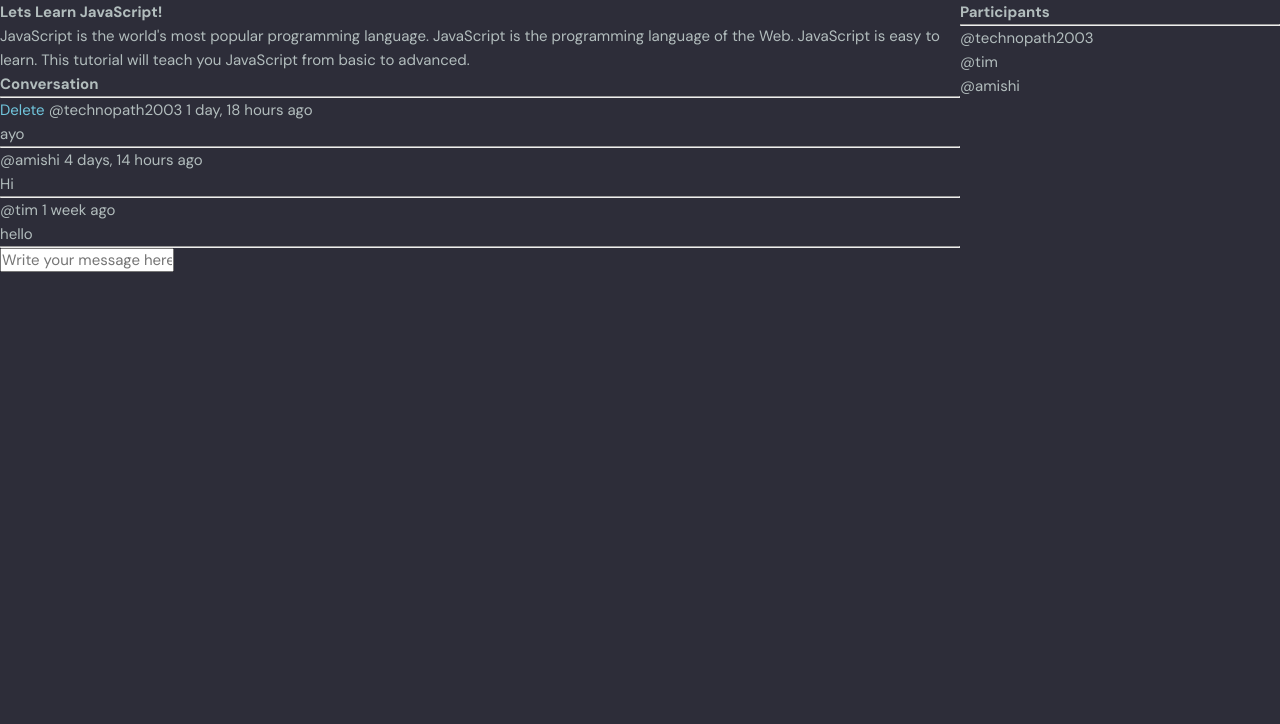
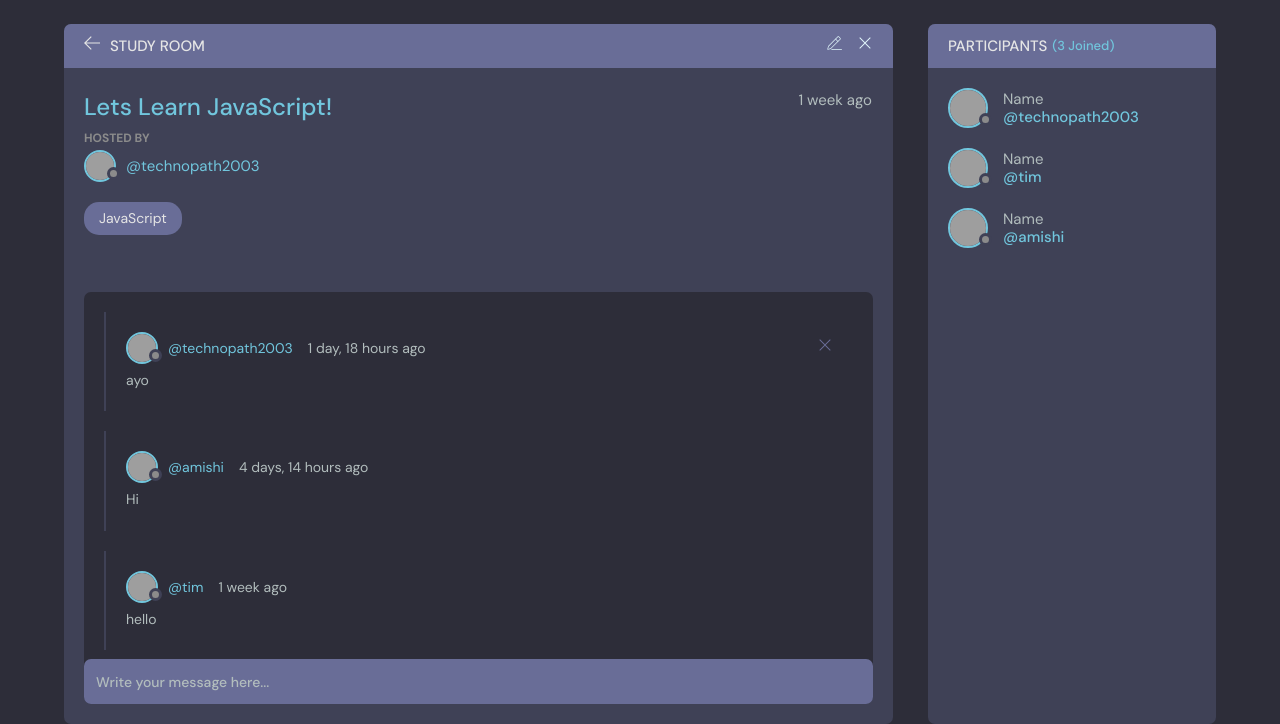
Before and after one commit to Anonymous-Technopath/Study-Chat-Website, a Django app: page /room/1/ in a window 1280 px wide. Shown: the part 76-800 px from the top of the page. Run offline with Django 4.2, Linux system fonts and the light colour scheme; a user stored in the database is signed in; data comes from the database, SQL or seed files in the repository; both versions use the stored data as it was after the commit; grey boxes are pictures that could not be loaded.

Commit message:
Integrated room.html with the theme

```diff
--- a/base/templates/base/room.html
+++ b/base/templates/base/room.html
@@ -2,53 +2,152 @@
 
 {% block content %}
 
-<style>
-    .room-container{
-        display: grid;
-        grid-template-columns: 3fr 1fr;
-    }
-</style>
 
-<div class="room-container">
-    <div>
-        <h1>{{room.name}}</h1>
-        <p>{{room.description}}</p>
+    <main class="profile-page layout layout--2">
+      <div class="container">
+        <!-- Room Start -->
+        <div class="room">
+          <div class="room__top">
+            <div class="room__topLeft">
+              <a href="{% url 'home' %}">
+                <svg version="1.1" xmlns="http://www.w3.org/2000/svg" width="32" height="32" viewBox="0 0 32 32">
+                  <title>arrow-left</title>
+                  <path
+                    d="M13.723 2.286l-13.723 13.714 13.719 13.714 1.616-1.611-10.96-10.96h27.625v-2.286h-27.625l10.965-10.965-1.616-1.607z"
+                  ></path>
+                </svg>
+              </a>
+              <h3>Study Room</h3>
+            </div>
+            {% if request.user == room.host %}
+            <div class="room__topRight">
 
-        <div class="comment-wrapper">
-            <h3>Conversation</h3>
-            <hr>
+              <a href="{% url 'update-room' room.id %}">
+                <svg
+                  enable-background="new 0 0 24 24"
+                  height="32"
+                  viewBox="0 0 24 24"
+                  width="32"
+                  xmlns="http://www.w3.org/2000/svg"
+                >
+                  <title>edit</title>
+                  <g>
+                    <path d="m23.5 22h-15c-.276 0-.5-.224-.5-.5s.224-.5.5-.5h15c.276 0 .5.224.5.5s-.224.5-.5.5z" />
+                  </g>
+                  <g>
+                    <g>
+                      <path
+                        d="m2.5 22c-.131 0-.259-.052-.354-.146-.123-.123-.173-.3-.133-.468l1.09-4.625c.021-.09.067-.173.133-.239l14.143-14.143c.565-.566 1.554-.566 2.121 0l2.121 2.121c.283.283.439.66.439 1.061s-.156.778-.439 1.061l-14.142 14.141c-.065.066-.148.112-.239.133l-4.625 1.09c-.038.01-.077.014-.115.014zm1.544-4.873-.872 3.7 3.7-.872 14.042-14.041c.095-.095.146-.22.146-.354 0-.133-.052-.259-.146-.354l-2.121-2.121c-.19-.189-.518-.189-.707 0zm3.081 3.283h.01z"
+                      />
+                    </g>
+                    <g>
+                      <path
+                        d="m17.889 10.146c-.128 0-.256-.049-.354-.146l-3.535-3.536c-.195-.195-.195-.512 0-.707s.512-.195.707 0l3.536 3.536c.195.195.195.512 0 .707-.098.098-.226.146-.354.146z"
+                      />
+                    </g>
+                  </g>
+                </svg>
+              </a>
+              <a href="{% url 'delete-room' room.id %}">
+                <svg version="1.1" xmlns="http://www.w3.org/2000/svg" width="32" height="32" viewBox="0 0 32 32">
+                  <title>remove</title>
+                  <path
+                    d="M27.314 6.019l-1.333-1.333-9.98 9.981-9.981-9.981-1.333 1.333 9.981 9.981-9.981 9.98 1.333 1.333 9.981-9.98 9.98 9.98 1.333-1.333-9.98-9.98 9.98-9.981z"
+                  ></path>
+                </svg>
+              </a>
 
+            </div>
+            {% endif %}
+
+
+          </div>
+          <div class="room__box scroll">
+            <div class="room__header scroll">
+              <div class="room__info">
+                <h3>{{room.name}}</h3>
+                <span>{{room.created|timesince}} ago</span>
+              </div>
+              <div class="room__hosted">
+                <p>Hosted By</p>
+                <a href="{% url 'user-profile' room.host.id %}" class="room__author">
+                  <div class="avatar avatar--small">
+                    <img src="https://randomuser.me/api/portraits/men/37.jpg" />
+                  </div>
+                  <span>@{{room.host}}</span>
+                </a>
+              </div>
+              <!-- <div class="room__details">
+                {{room.description}}
+              </div> -->
+              <span class="room__topics">{{room.topic}}</span>
+            </div>
+            <div class="room__conversation">
+              <div class="threads scroll">
                 {% for message in room_messages %}
-                <div>
+                <div class="thread">
+                  <div class="thread__top">
+                    <div class="thread__author">
+                      <a href="{% url 'user-profile' message.user.id %}" class="thread__authorInfo">
+                        <div class="avatar avatar--small">
+                          <img src="https://randomuser.me/api/portraits/men/37.jpg" />
+                        </div>
+                        <span>@{{message.user}}</span>
+                      </a>
+                      <span class="thread__date">{{message.created|timesince}} ago</span>
+                    </div>
                     {% if request.user == message.user %}
-                    <a href="{% url 'delete-message' message.id %}">Delete</a>
+                    <div class="thread__delete">
+                        <a href="{% url 'delete-message' message.id %}">
+                            <svg version="1.1" xmlns="http://www.w3.org/2000/svg" width="32" height="32" viewBox="0 0 32 32">
+                                <title>remove</title>
+                                <path
+                                d="M27.314 6.019l-1.333-1.333-9.98 9.981-9.981-9.981-1.333 1.333 9.981 9.981-9.981 9.98 1.333 1.333 9.981-9.98 9.98 9.98 1.333-1.333-9.98-9.98 9.98-9.981z"
+                                ></path>
+                            </svg>
+                        </a>
+                    </div>
                     {% endif %}
-                    <small>@{{message.user}}   {{message.created|timesince}} ago </small>  <!-- Here '|' allows us to add filter timesince-->
-                    <p>{{message.body}}</p>
-                    <hr>
+                  </div>
+                  <div class="thread__details">
+                    {{message.body}}
+                  </div>
                 </div>
                 {% endfor %}
-
               </div>
-
+            </div>
+          </div>
           {% if request.user.is_authenticated %}
-        <div>
+          <div class="room__message">
             <form method="POST" action="">
                 {% csrf_token %}
-                <input type="text" name="body" placeholder="Write your message here...">
+                <input type="text" name="body" placeholder="Write your message here..." />
             </form>
           </div>
           {% endif %}
         </div>
-    <div>
-        <h3>Participants</h3>
-        <hr>
+        <!-- Room End -->
+
+        <!--   Start -->
+        <div class="participants">
+          <h3 class="participants__top">Participants <span>({{room.participants.count}} Joined)</span></h3>
+          <div class="participants__list scroll">
             {% for user in participants %}
-            <div>
-                <p>@{{user.username}}</p>
+            <a href="{% url 'user-profile' user.id %}" class="participant">
+              <div class="avatar avatar--medium">
+                <img src="https://randomuser.me/api/portraits/men/37.jpg" />
               </div>
+              <p>
+                Name
+                <span>@{{user.username}}</span>
+              </p>
+            </a>
             {% endfor %}
           </div>
         </div>
+        <!--  End -->
+      </div>
+    </main>
+
 
 {% endblock content %}
```
Also changed, not shown: db.sqlite3. Lines whose indentation alone changed are shown as unchanged.
